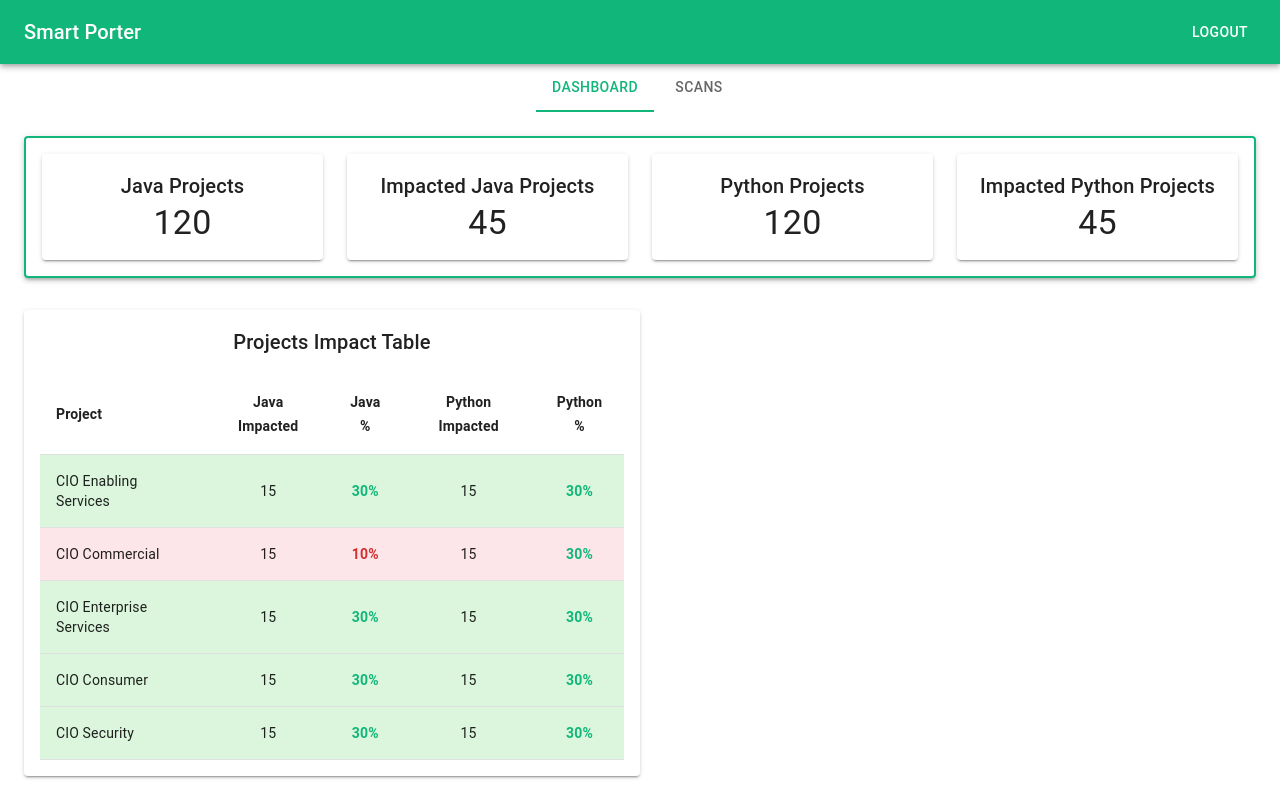
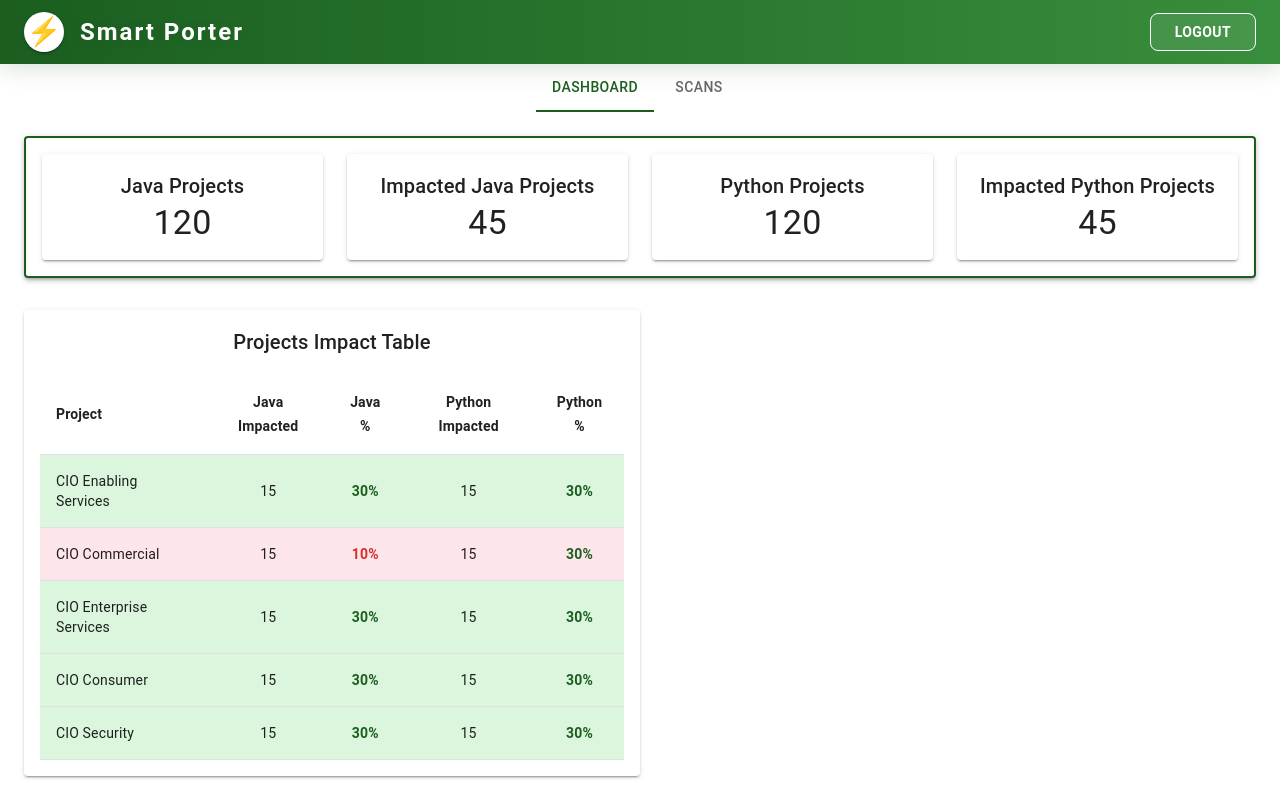
Before and after one commit to sunanda-droid/smart-porter-frontend, a React (Create React App) app: page /main in a window 1280 px wide. Built offline with nearby package versions, Linux system fonts and the light colour scheme; sample sign-in values are in the browser's storage.

Commit message:
nginx config

```diff
--- a/src/components/Main.js
+++ b/src/components/Main.js
@@ -28,12 +28,46 @@ const Main = ({ onLogout }) => {
   return (
     dashboardData && (
       <Box>
-        <AppBar position="static">
+        <AppBar position="static" elevation={4} sx={{
+          background: 'linear-gradient(90deg, #1b5e20 0%, #388e3c 100%)',
+          boxShadow: '0 4px 24px rgba(27, 94, 32, 0.18)'
+        }}>
           <Toolbar>
-            <Typography variant="h6" sx={{ flexGrow: 1 }}>
-              Smart Porter
-            </Typography>
-            <Button color="inherit" onClick={onLogout}>
+            <Box sx={{ display: 'flex', alignItems: 'center', flexGrow: 1 }}>
+              <Box sx={{
+                width: 40,
+                height: 40,
+                background: 'white',
+                borderRadius: '50%',
+                display: 'flex',
+                alignItems: 'center',
+                justifyContent: 'center',
+                mr: 2,
+                boxShadow: 2
+              }}>
+                <span role="img" aria-label="logo" style={{ fontSize: 28 }}>⚡</span>
+              </Box>
+              <Typography variant="h5" sx={{
+                fontWeight: 700,
+                letterSpacing: 2,
+                color: 'white',
+                textShadow: '1px 2px 8px rgba(27,94,32,0.25)'
+              }}>
+                Smart Porter
+              </Typography>
+            </Box>
+            <Button color="inherit" onClick={onLogout} sx={{
+              fontWeight: 600,
+              border: '1.5px solid #fff',
+              borderRadius: 2,
+              px: 3,
+              ml: 2,
+              background: 'rgba(255,255,255,0.08)',
+              transition: 'background 0.2s',
+              '&:hover': {
+                background: 'rgba(255,255,255,0.18)'
+              }
+            }}>
               Logout
             </Button>
           </Toolbar>
--- a/src/theme.js
+++ b/src/theme.js
@@ -4,11 +4,11 @@ const theme = createTheme({
   palette: {
     mode: "light",
     primary: {
-      main: "#11b67a",
+      main: "#1b5e20 ",
       contrastText: "#fff"
     },
     success: {
-      main: "#11b67a",
+      main: "#1b5e20 ",
       contrastText: "#fff"
     }
   },
```
Also changed, not shown: 2 other files (tests, documents, lock files or other folders).
